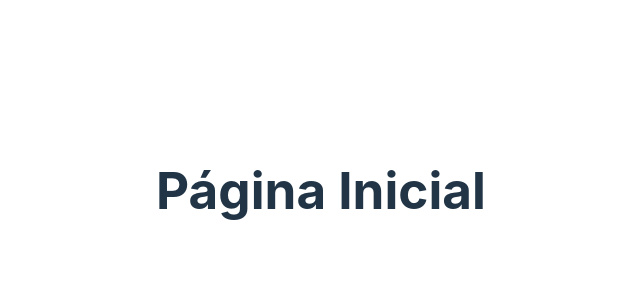
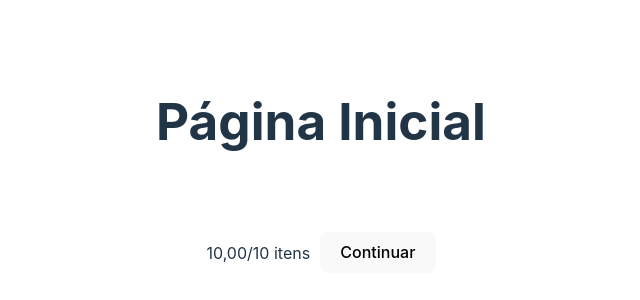
Before and after one commit to qmclouca/SENAC_REACT_FRONT, a React (Vite) app in the folder LanchesSenac/: page / in a window 1280 px wide. Shown: the part 210-510 px from the top of the page, without its empty margins (319-959 px from the left). Built offline with nearby package versions, Linux system fonts and the light colour scheme.

Commit message:
Inciando

```diff
--- a/LanchesSenac/package.json
+++ b/LanchesSenac/package.json
@@ -11,7 +11,9 @@
   },
   "dependencies": {
     "axios": "^1.6.7",
+    "bootstrap": "^5.3.3",
     "react": "^18.2.0",
+    "react-bootstrap": "^2.10.2",
     "react-dom": "^18.2.0",
     "react-router-dom": "^6.22.3"
   },
--- a/LanchesSenac/src/Pages/PaginaInicial/PaginaInicial.tsx
+++ b/LanchesSenac/src/Pages/PaginaInicial/PaginaInicial.tsx
@@ -1,3 +1,4 @@
+import RodapeConferenciaPedidoComponent from "../../components/RodapeConferenciaPedido/RodapeConferenciaPedidoComponent";
 import "./PaginaInicial.css";
 
 const PaginaInicial = () => {
@@ -6,6 +7,12 @@ const PaginaInicial = () => {
       <div className="PaginaInicial">
         <h1>Página Inicial</h1>
       </div>
+      <div>
+      <RodapeConferenciaPedidoComponent
+             subtotal="10,00"
+             quantidadeItem={10}
+             nomeBotao="Continuar"/>
+      </div>
     </>
   );
 };
--- /dev/null
+++ b/LanchesSenac/src/components/RodapeConferenciaPedido/RodapeConferenciaPedidoComponent.tsx
@@ -0,0 +1,23 @@
+import { Col, Row } from "react-bootstrap";
+import { Rodape } from "../../interfaces/Rodape";
+import Button from 'react-bootstrap/Button';
+import Card from 'react-bootstrap/Card';
+
+const RodapeConferenciaPedidoComponent: React.FC<Rodape> = ({subtotal, quantidadeItem, nomeBotao}) => {
+    return (
+        <Card>
+          <Card.Body>
+            <Card.Text>
+                <Row>
+                    <Col className="d-flex align-items-center">  {}
+                        {subtotal}/{quantidadeItem} itens
+                        <Button variant="primary" style={{ marginLeft: '10px' }}>{nomeBotao}</Button>
+                    </Col>
+                </Row>
+            </Card.Text>
+          </Card.Body>
+        </Card>
+      );
+};
+
+export default RodapeConferenciaPedidoComponent;
--- /dev/null
+++ b/LanchesSenac/src/interfaces/Rodape.tsx
@@ -0,0 +1,5 @@
+export interface Rodape {
+    subtotal: string,
+    quantidadeItem: number,
+    nomeBotao: string
+}
```
Also changed, not shown: 1 other file (tests, documents, lock files or other folders).
